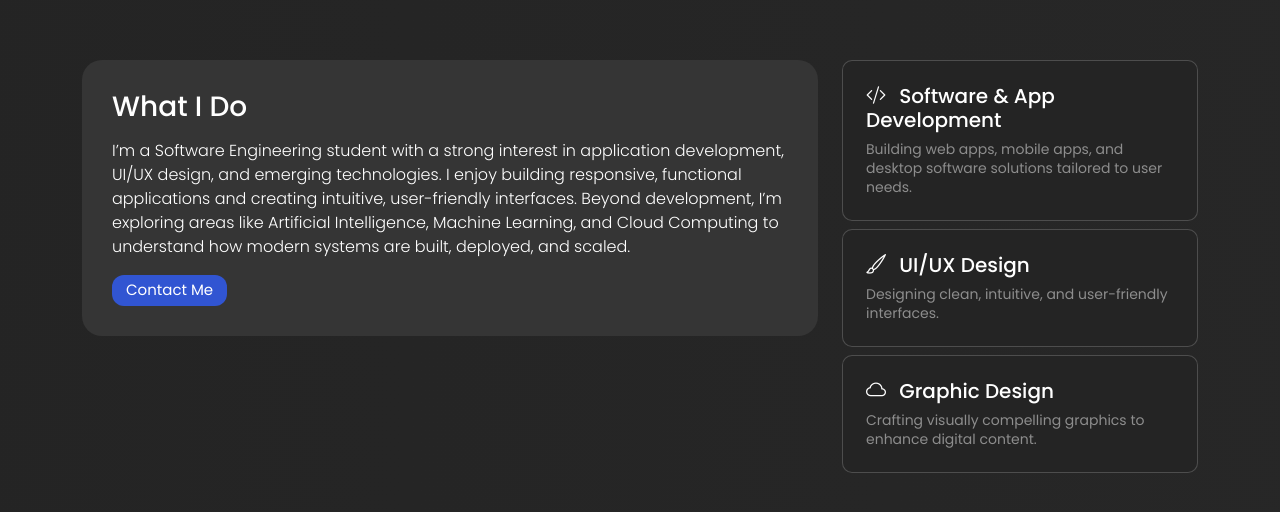
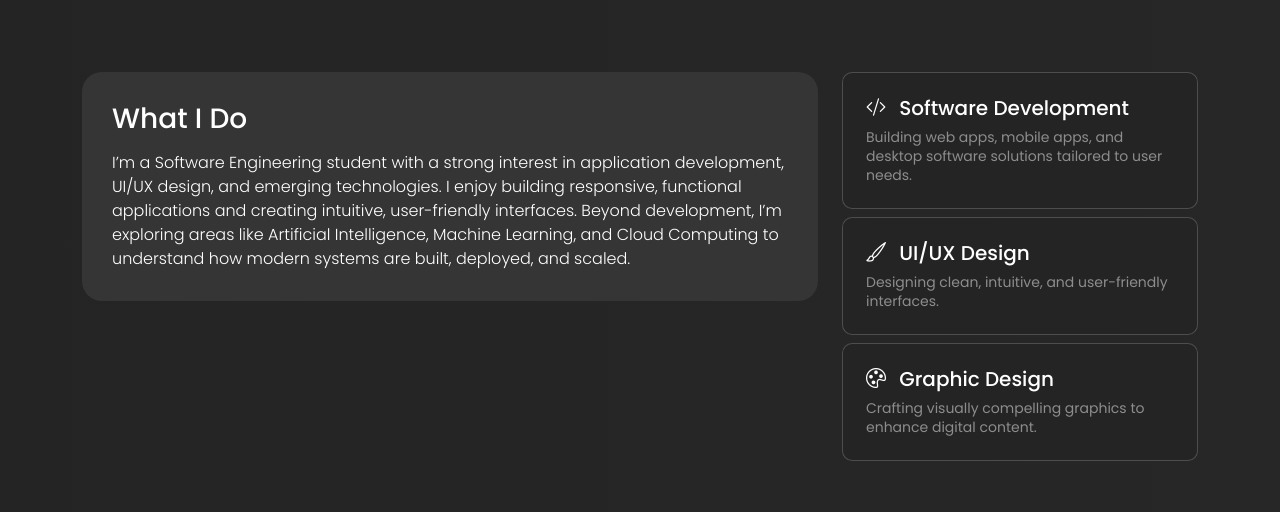
Before and after one commit to BhathiyaVicum/portfolio-website, a plain HTML site: page index.html in a window 1280 px wide. Shown: the part 774-1286 px from the top of the page. Drawn offline with nearby package versions, Linux system fonts and the light colour scheme.

Commit message:
Initial portfolio

```diff
--- a/index.html
+++ b/index.html
@@ -115,9 +115,9 @@
                         <p class="mt-3 mb-0 fw-light">
                             I’m a Software Engineering student with a strong interest in application development, UI/UX design, and emerging technologies. I enjoy building responsive, functional applications and creating intuitive, user-friendly interfaces. Beyond development, I’m exploring areas like Artificial Intelligence, Machine Learning, and Cloud Computing to understand how modern systems are built, deployed, and scaled.
                         </p>
-                        <div class="mt-3 mb-0">
+                        <!-- <div class="mt-3 mb-0">
                             <a href="" class="download-btn me-2">Contact Me</a>
-                        </div>
+                        </div> -->
 
                     </div>
 
@@ -127,7 +127,7 @@
                     <div class="about-box-in">
 
                         <div class="review-box p-4">
-                            <h5><i class="bi bi-code-slash me-2"></i> Software & App Development</h5>
+                            <h5><i class="bi bi-code-slash me-2"></i> Software Development</h5>
                             <p class="mb-0">Building web apps, mobile apps, and desktop software solutions tailored to user needs.</p>
                         </div>
 
@@ -137,7 +137,7 @@
                         </div>
 
                         <div class="review-box p-4 mt-2">
-                            <h5><i class="bi bi-cloud me-2"></i> Graphic Design</h5>
+                            <h5><i class="bi bi-palette me-2"></i> Graphic Design</h5>
                             <p class="mb-0">Crafting visually compelling graphics to enhance digital content.</p>
                         </div>
 
--- a/styles.css
+++ b/styles.css
@@ -1,28 +1,6 @@
 * {
     font-family: "Poppins";
 }
-
-/* body {
-  background: #121212;
-  position: relative;
-}
-
-body::before {
-  content: "";
-  position: fixed;
-  top: 0;
-  left: 0;
-  width: 100%;
-  height: 100%;
-  pointer-events: none;
-  z-index: 0;
-  background: radial-gradient(
-    circle 50px at var(--x, 50%) var(--y, 50%),
-    rgba(0, 124, 255, 0.25),
-    transparent 80%
-  );
-  transition: background 0.05s;
-} */
 
 /* Navbar background */
 .hero-img {
@@ -31,7 +9,7 @@ body::before {
 }
 
 .nav-bar {
-  background: linear-gradient(180deg, #424242, #4c4c4c);
+   background-color: #464646;
   border-radius: 16px;
   padding: 6px 1px;
   display: flex;
@@ -253,8 +231,6 @@ body::before {
   color: #8d8d8d;
 }
 
-
-
 /* For small screens */
 @media (max-width: 992px) {
 
```
Lines whose indentation alone changed are shown as unchanged.
